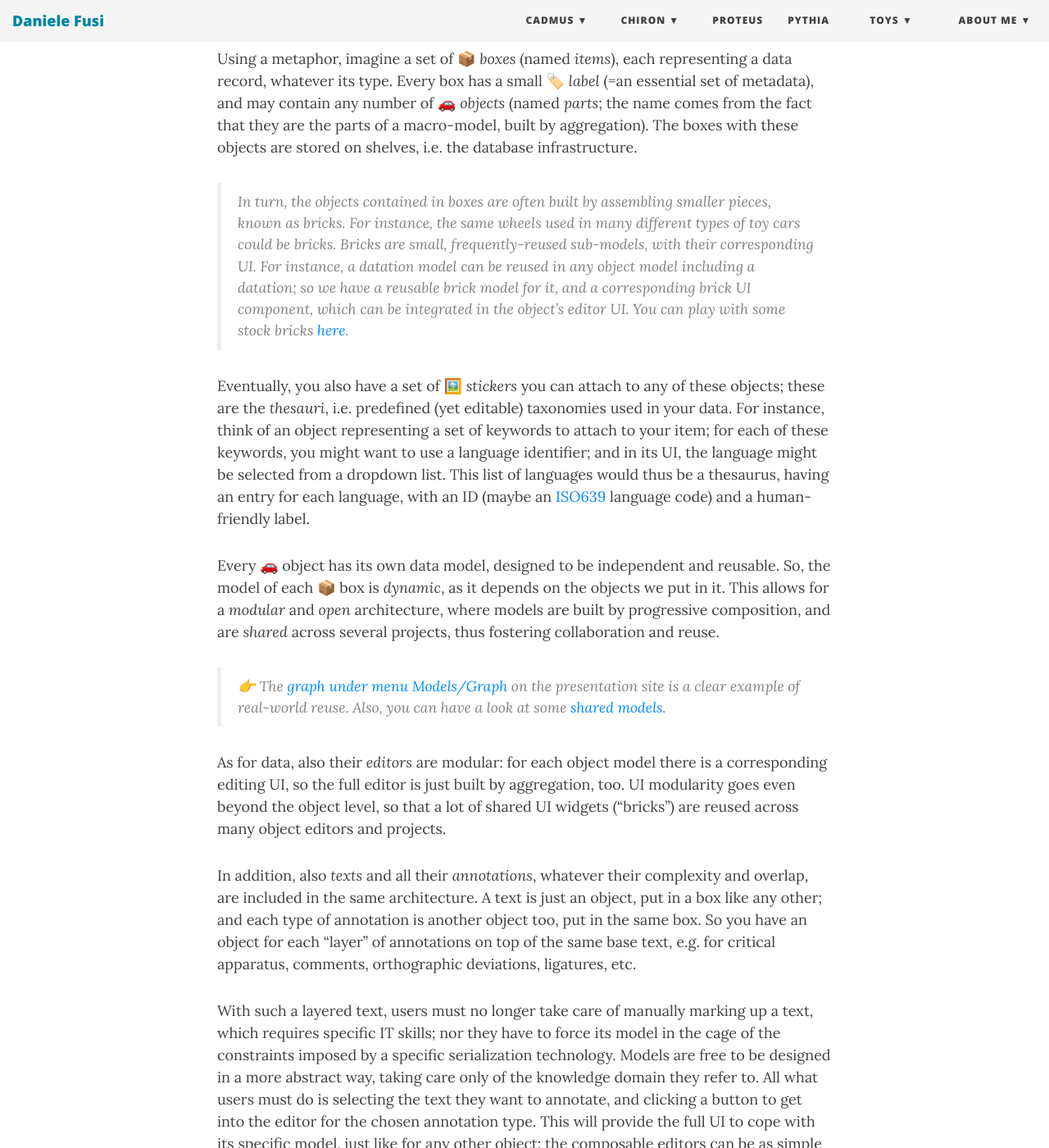
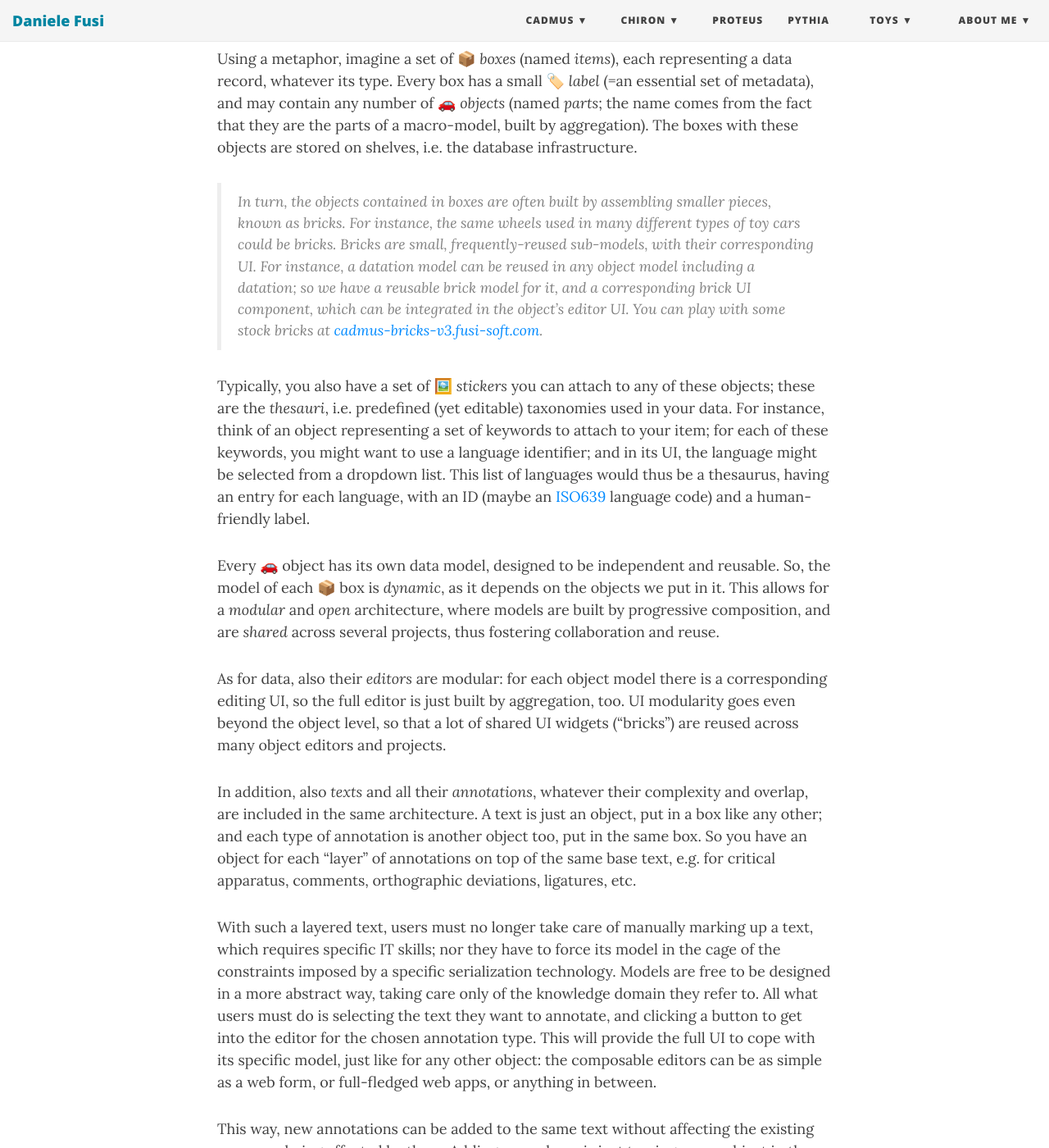
Before and after one commit to Myrmex/overview, a Jekyll site: the page built from cadmus.md, in a window 1280 px wide and 1400 px high, scrolled down 1356 px. Shown: the whole window at 82% size. Built offline with Jekyll 4.4.1, drawn with Linux system fonts in a browser that asks for light colours; nearby versions of some CDN libraries.

Commit message:
Update cadmus.md

```diff
--- a/cadmus.md
+++ b/cadmus.md
@@ -27,13 +27,11 @@ One of the key concepts in Cadmus is **reuse**, which is obtained via modularity
 
 Using a metaphor, imagine a set of 📦 _boxes_ (named _items_), each representing a data record, whatever its type. Every box has a small 🏷️ _label_ (=an essential set of metadata), and may contain any number of 🚗 _objects_ (named _parts_; the name comes from the fact that they are the parts of a macro-model, built by aggregation). The boxes with these objects are stored on shelves, i.e. the database infrastructure.
 
->In turn, the objects contained in boxes are often built by assembling smaller pieces, known as _bricks_. For instance, the same wheels used in many different types of toy cars could be bricks. Bricks are small, frequently-reused sub-models, with their corresponding UI. For instance, a datation model can be reused in any object model including a datation; so we have a reusable brick model for it, and a corresponding brick UI component, which can be integrated in the object's editor UI. You can play with some stock bricks [here](https://cadmus-bricks.fusi-soft.com).
+>In turn, the objects contained in boxes are often built by assembling smaller pieces, known as _bricks_. For instance, the same wheels used in many different types of toy cars could be bricks. Bricks are small, frequently-reused sub-models, with their corresponding UI. For instance, a datation model can be reused in any object model including a datation; so we have a reusable brick model for it, and a corresponding brick UI component, which can be integrated in the object's editor UI. You can play with some stock bricks at [cadmus-bricks-v3.fusi-soft.com](https://cadmus-bricks-v3.fusi-soft.com).
 
-Eventually, you also have a set of 🖼️ _stickers_ you can attach to any of these objects; these are the _thesauri_, i.e. predefined (yet editable) taxonomies used in your data. For instance, think of an object representing a set of keywords to attach to your item; for each of these keywords, you might want to use a language identifier; and in its UI, the language might be selected from a dropdown list. This list of languages would thus be a thesaurus, having an entry for each language, with an ID (maybe an [ISO639](https://www.iso.org/iso-639-language-codes.html) language code) and a human-friendly label.
+Typically, you also have a set of 🖼️ _stickers_ you can attach to any of these objects; these are the _thesauri_, i.e. predefined (yet editable) taxonomies used in your data. For instance, think of an object representing a set of keywords to attach to your item; for each of these keywords, you might want to use a language identifier; and in its UI, the language might be selected from a dropdown list. This list of languages would thus be a thesaurus, having an entry for each language, with an ID (maybe an [ISO639](https://www.iso.org/iso-639-language-codes.html) language code) and a human-friendly label.
 
 Every 🚗 object has its own data model, designed to be independent and reusable. So, the model of each 📦 box is _dynamic_, as it depends on the objects we put in it. This allows for a _modular_ and _open_ architecture, where models are built by progressive composition, and are _shared_ across several projects, thus fostering collaboration and reuse.
-
->👉 The [graph under menu Models/Graph](https://cadmus.fusi-soft.com/#/models/graph) on the presentation site is a clear example of real-world reuse. Also, you can have a look at some [shared models](cadmus/dev/models.md).
 
 As for data, also their _editors_ are modular: for each object model there is a corresponding editing UI, so the full editor is just built by aggregation, too. UI modularity goes even beyond the object level, so that a lot of shared UI widgets ("bricks") are reused across many object editors and projects.
 
```
